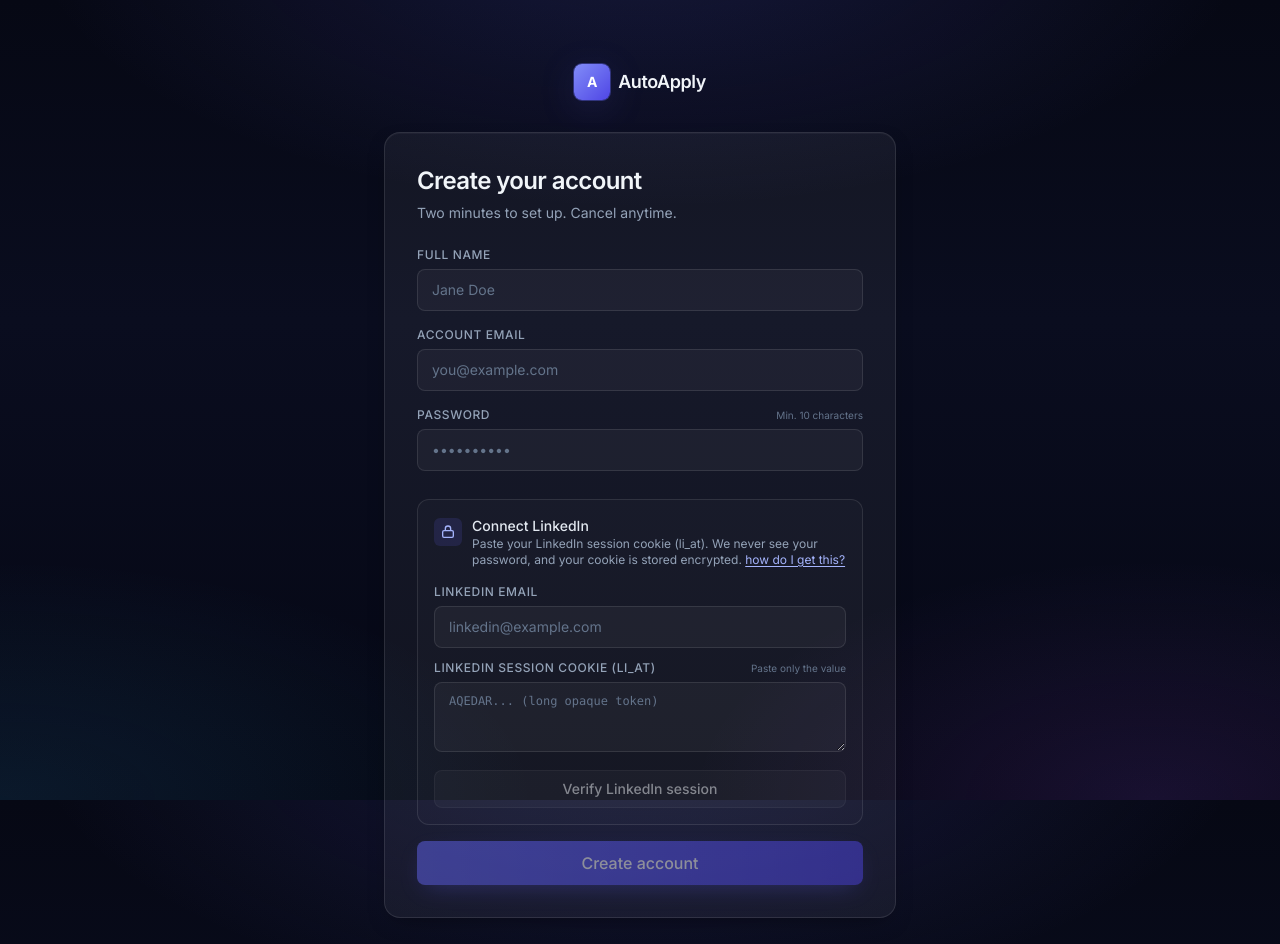
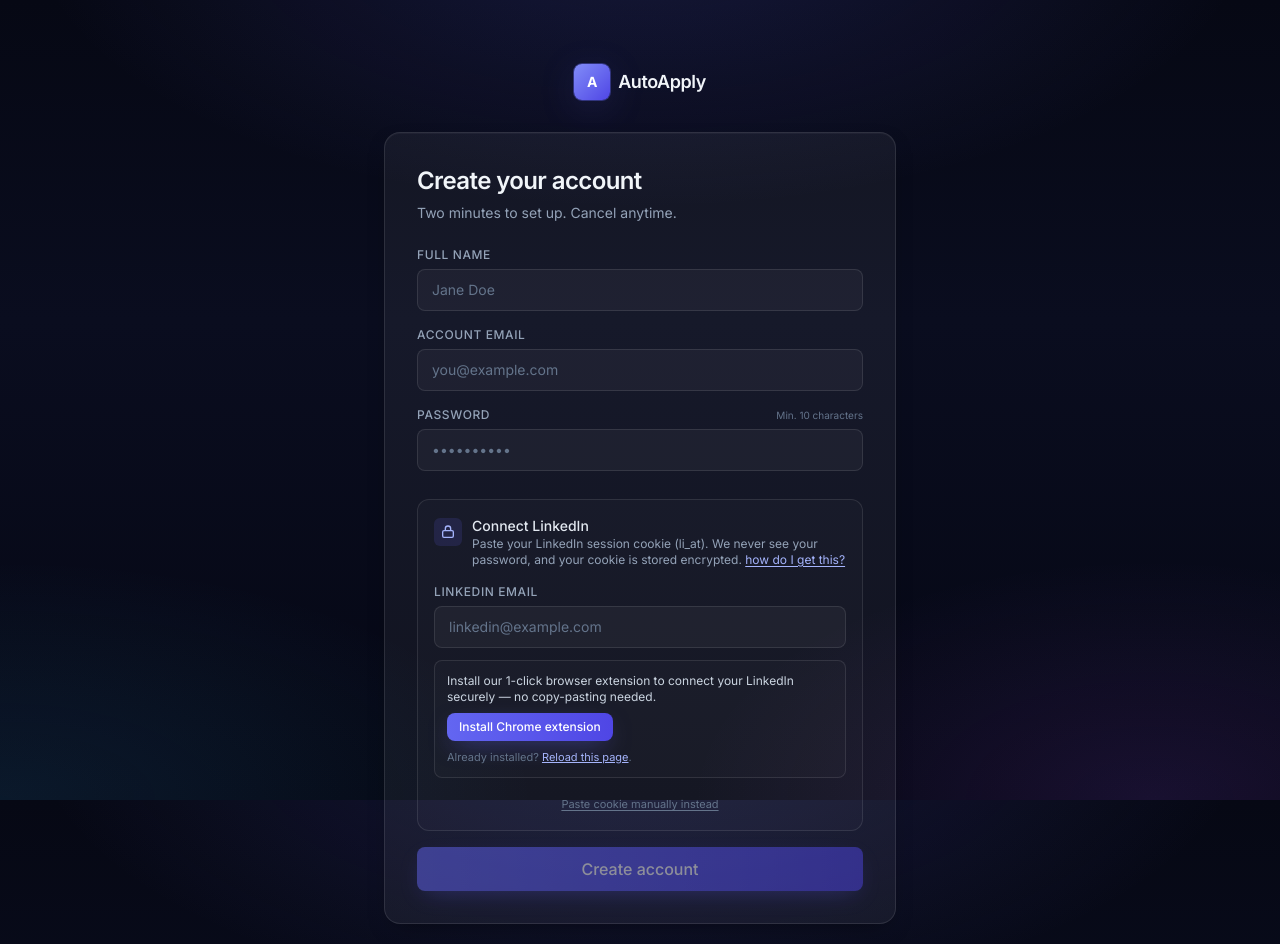
Before and after one commit to Vashkar-Vicky/auto-resume-application-frontend, a Next.js app: page /register in a window 1280 px wide. Shown: the top 944 px of the page. Built offline with nearby package versions, Linux system fonts and the light colour scheme; no server answers.

Commit message:
extension

```diff
--- a/src/app/register/page.tsx
+++ b/src/app/register/page.tsx
@@ -1,9 +1,49 @@
 "use client";
 
 import Link from "next/link";
-import { useState } from "react";
+import { useEffect, useState } from "react";
 import { useRouter } from "next/navigation";
 import { apiFetch, setAccessToken } from "@/lib/api";
+
+// Public Chrome Web Store URL for the AutoApply LinkedIn Connector. Update
+// when the extension is published.
+const EXTENSION_INSTALL_URL =
+  "https://chrome.google.com/webstore/detail/autoapply-linkedin-connec/PLACEHOLDER";
+
+async function requestCookieFromExtension(): Promise<string> {
+  return new Promise((resolve, reject) => {
+    const timeoutId = setTimeout(() => {
+      window.removeEventListener(
+        "AUTOAPPLY_LINKEDIN_COOKIE_RESPONSE",
+        onResp as EventListener,
+      );
+      reject(
+        new Error(
+          "Extension did not respond — open LinkedIn in this browser and try again",
+        ),
+      );
+    }, 8000);
+    const onResp = (e: Event) => {
+      clearTimeout(timeoutId);
+      window.removeEventListener(
+        "AUTOAPPLY_LINKEDIN_COOKIE_RESPONSE",
+        onResp as EventListener,
+      );
+      const detail = (e as CustomEvent).detail as
+        | { cookie?: string; error?: string }
+        | undefined;
+      if (!detail) return reject(new Error("empty response from extension"));
+      if (detail.error) return reject(new Error(detail.error));
+      if (!detail.cookie) return reject(new Error("no cookie returned"));
+      resolve(detail.cookie);
+    };
+    window.addEventListener(
+      "AUTOAPPLY_LINKEDIN_COOKIE_RESPONSE",
+      onResp as EventListener,
+    );
+    window.dispatchEvent(new CustomEvent("AUTOAPPLY_REQUEST_LINKEDIN_COOKIE"));
+  });
+}
 
 type Phase = "idle" | "verifying" | "registering";
 
@@ -28,7 +68,54 @@ export default function RegisterPage() {
   const [verified, setVerified] = useState<Verified | null>(null);
   const [err, setErr] = useState<string | null>(null);
   const [phase, setPhase] = useState<Phase>("idle");
+  const [showManual, setShowManual] = useState(false);
   const [showHelp, setShowHelp] = useState(false);
+  const [extReady, setExtReady] = useState(false);
+
+  useEffect(() => {
+    const onReady = () => setExtReady(true);
+    window.addEventListener("AUTOAPPLY_EXTENSION_READY", onReady);
+    // The extension's content script dispatches the ready event on document
+    // idle. If we mount after that fires, we won't catch it — but the
+    // extension will fire it on every page (re)load, so a navigation cures it.
+    return () =>
+      window.removeEventListener("AUTOAPPLY_EXTENSION_READY", onReady);
+  }, []);
+
+  async function connectWithExtension() {
+    if (!form.linkedinEmail.trim()) {
+      setErr("enter your LinkedIn email first");
+      return;
+    }
+    setErr(null);
+    setPhase("verifying");
+    try {
+      const cookie = await requestCookieFromExtension();
+      setForm((f) => ({ ...f, linkedinCookie: cookie }));
+      const { verificationToken } = await apiFetch<{
+        verified: boolean;
+        verificationToken: string;
+      }>("/auth/verify-linkedin", {
+        method: "POST",
+        body: JSON.stringify({
+          linkedinEmail: form.linkedinEmail,
+          linkedinCookie: cookie,
+        }),
+      });
+      setVerified({
+        linkedinEmail: form.linkedinEmail,
+        linkedinCookie: cookie,
+        token: verificationToken,
+      });
+    } catch (e: unknown) {
+      setVerified(null);
+      setErr(
+        e instanceof Error ? e.message : "could not connect via extension",
+      );
+    } finally {
+      setPhase("idle");
+    }
+  }
 
   const busy = phase !== "idle";
   const isVerified =
@@ -266,9 +353,82 @@ export default function RegisterPage() {
                     className="input"
                   />
                 </Field>
+
+                {!isVerified && (
+                  <>
+                    {extReady ? (
+                      <button
+                        type="button"
+                        onClick={connectWithExtension}
+                        disabled={busy || form.linkedinEmail.trim() === ""}
+                        className="btn-primary w-full py-2 text-sm"
+                      >
+                        {phase === "verifying" ? (
+                          <span className="inline-flex items-center gap-2">
+                            <Spinner /> Connecting via extension…
+                          </span>
+                        ) : (
+                          <span className="inline-flex items-center justify-center gap-2">
+                            <svg
+                              className="h-4 w-4"
+                              viewBox="0 0 24 24"
+                              fill="none"
+                              stroke="currentColor"
+                              strokeWidth="2"
+                            >
+                              <path d="M9 12l2 2 4-4" />
+                              <circle cx="12" cy="12" r="10" />
+                            </svg>
+                            Connect with extension
+                          </span>
+                        )}
+                      </button>
+                    ) : (
+                      <div className="rounded-lg border border-white/10 bg-white/[0.02] p-3 text-xs space-y-2">
+                        <p className="text-slate-300">
+                          Install our 1-click browser extension to connect
+                          your LinkedIn securely — no copy-pasting needed.
+                        </p>
+                        <a
+                          href={EXTENSION_INSTALL_URL}
+                          target="_blank"
+                          rel="noopener noreferrer"
+                          className="btn-primary inline-flex items-center gap-2 px-3 py-1.5 text-xs"
+                        >
+                          Install Chrome extension
+                        </a>
+                        <p className="text-[11px] text-slate-500">
+                          Already installed?{" "}
+                          <button
+                            type="button"
+                            onClick={() => window.location.reload()}
+                            className="text-brand-300 hover:text-brand-200 underline"
+                          >
+                            Reload this page
+                          </button>
+                          .
+                        </p>
+                      </div>
+                    )}
+
+                    <div className="text-center">
+                      <button
+                        type="button"
+                        onClick={() => setShowManual((v) => !v)}
+                        className="text-[11px] text-slate-500 hover:text-slate-300 underline underline-offset-2"
+                      >
+                        {showManual
+                          ? "Hide manual cookie paste"
+                          : "Paste cookie manually instead"}
+                      </button>
+                    </div>
+                  </>
+                )}
+
+                {(showManual || isVerified) && (
                   <Field
                     label="LinkedIn session cookie (li_at)"
-                  hint="Paste only the value"
+                    hint="Advanced — paste only the value"
                   >
                     <textarea
                       value={form.linkedinCookie}
@@ -281,8 +441,9 @@ export default function RegisterPage() {
                       className="input font-mono text-xs"
                     />
                   </Field>
+                )}
 
-                {!isVerified && (
+                {showManual && !isVerified && (
                   <button
                     type="button"
                     onClick={verifyLinkedIn}
@@ -294,7 +455,7 @@ export default function RegisterPage() {
                         <Spinner /> Verifying with LinkedIn…
                       </span>
                     ) : (
-                      "Verify LinkedIn session"
+                      "Verify pasted cookie"
                     )}
                   </button>
                 )}
```
Lines whose indentation alone changed are shown as unchanged.
